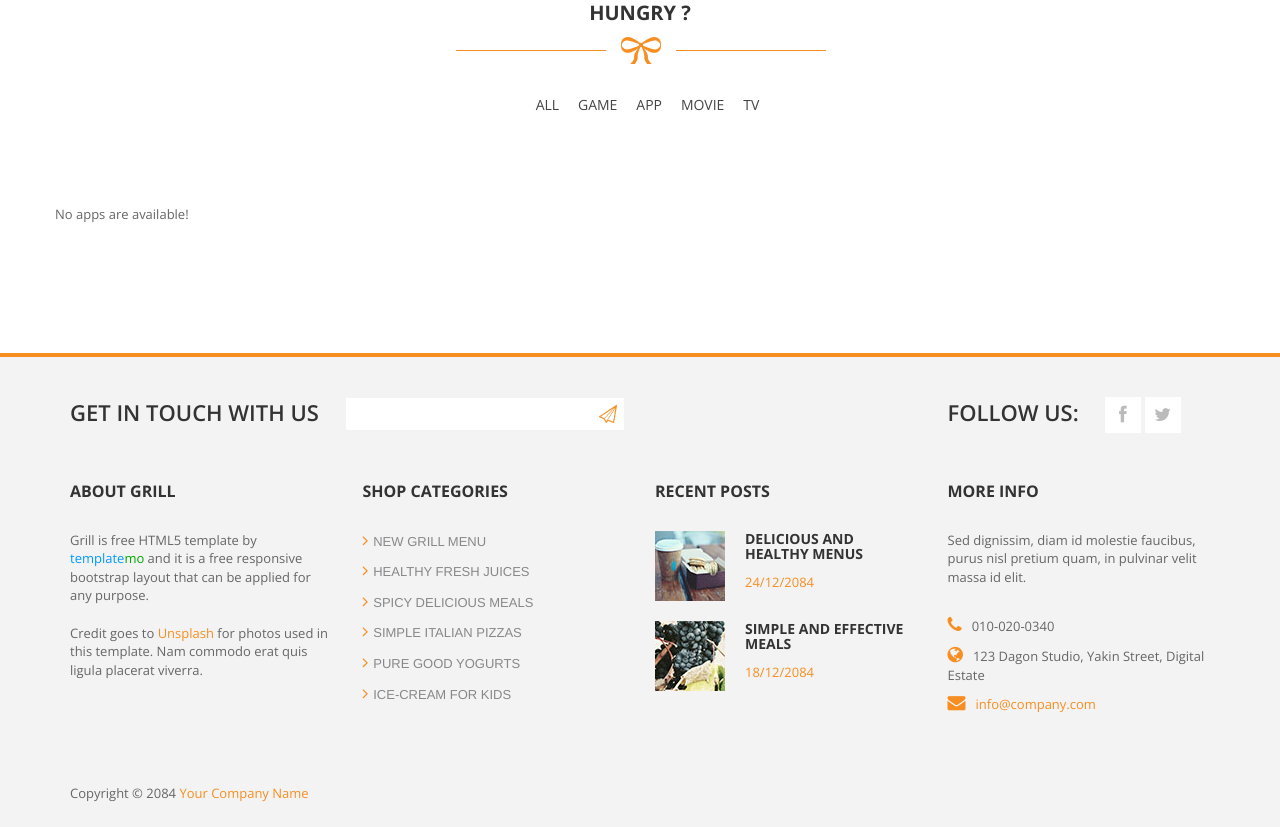
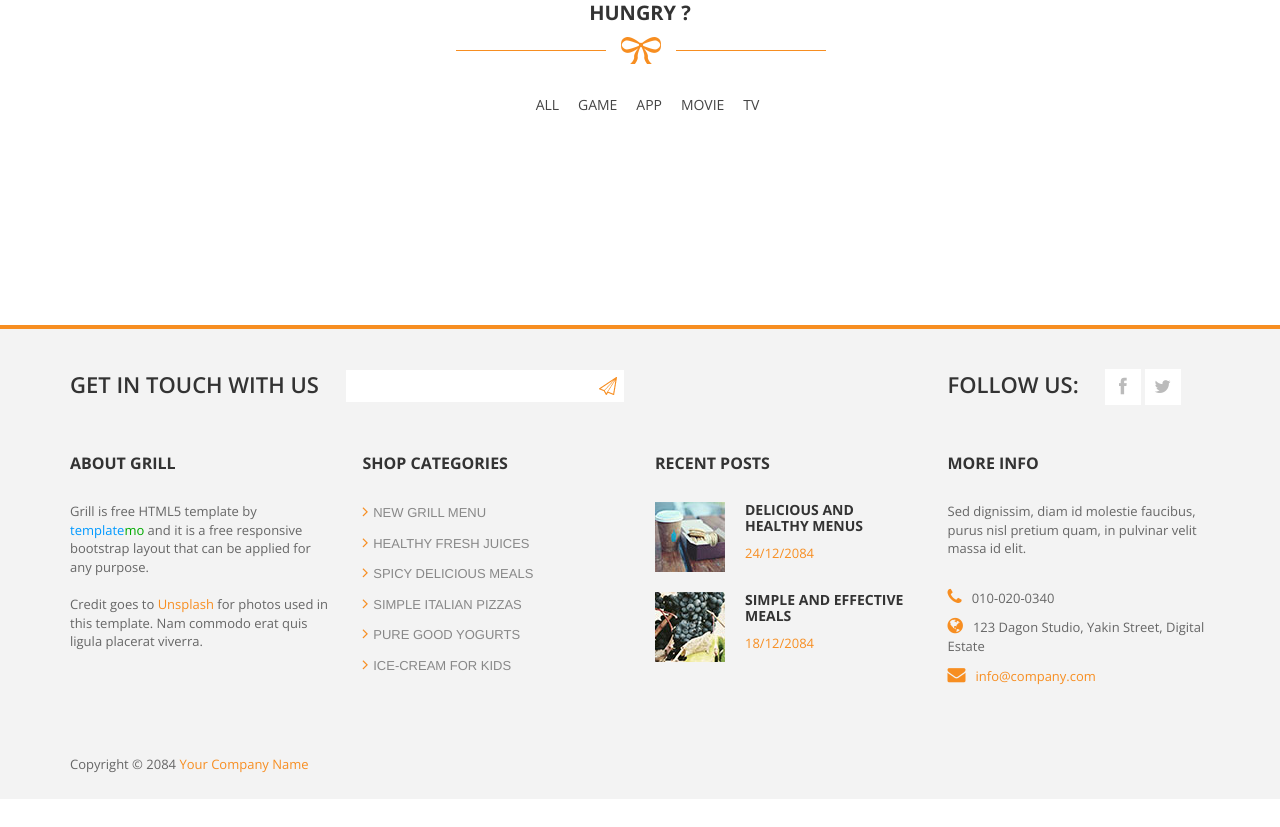
Before and after one commit to Aperture-Scientist4/CS2102-Project, a Django app: page /store/search/ in a window 1280 px wide. Shown: the part 401-1228 px from the top of the page. After the commit the page ends 1174 px from the top, so only its background shows below. Run offline with Django 3.2, Linux system fonts and the light colour scheme; some libraries are stand-ins or nearby versions.

Commit message:
remove remainder for zero result.

```diff
--- a/store/templates/store/search.html
+++ b/store/templates/store/search.html
@@ -150,7 +150,7 @@ http://www.templatemo.com/preview/templatemo_417_grill
                             </div>
                             {% endfor %}
                         {% else %}
-                            <p>No apps are available!</p>
+
                         {% endif %}
                     </div>
                 </div>
```
